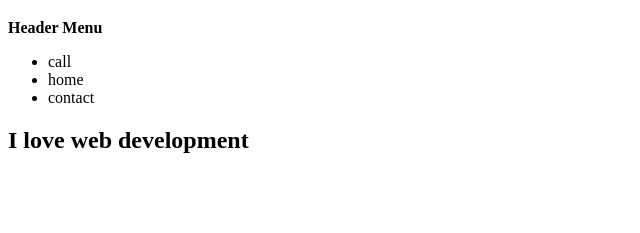
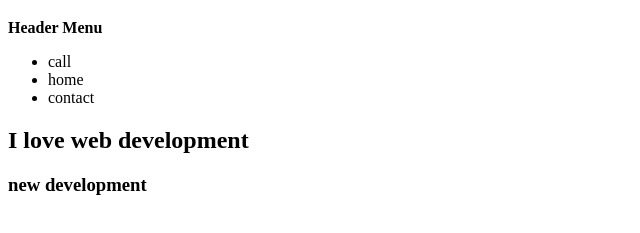
Before and after one commit to dhwani0111/demo, a plain HTML site: page index.html in a window 1280 px wide. Shown: the part 87-320 px from the top of the page, without its empty margins (0-640 px from the left). Drawn offline with Linux system fonts and the light colour scheme.

Commit message:
changess

```diff
--- a/index.html
+++ b/index.html
@@ -3,15 +3,15 @@
 <html>
 <body>
 
-
 	<title>Workshop</title>
 	<h1>Welcome to Git Session</h1>
 	<b>Header Menu</b>
 	<ul>
+
 	<li>call</li>
 	<li>home</li>
 	<li>contact</li>
 	</ul>
-	<h2>I love web development</h2>
+	<h2>I love web development</h2> <h3>new development</h3>
 </body>
 </html>
```
